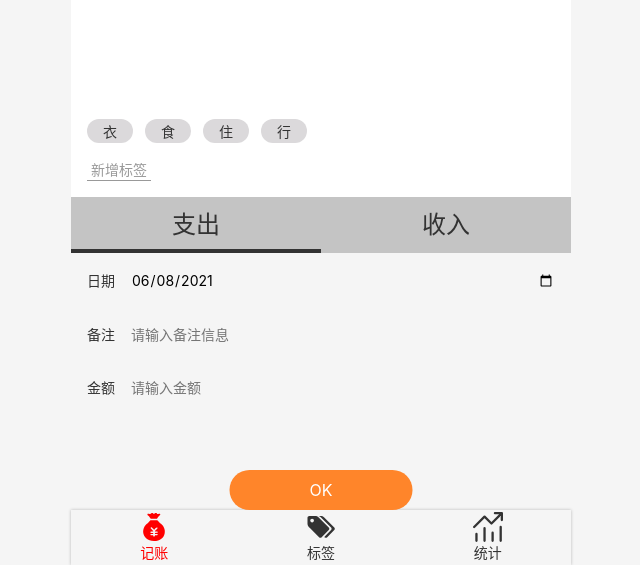
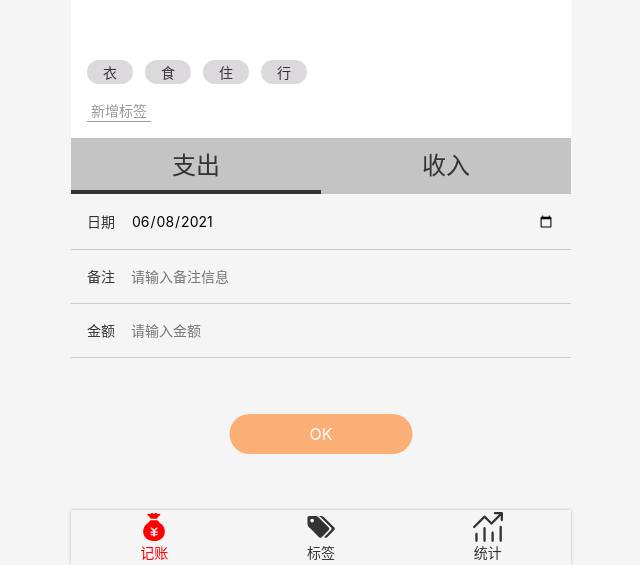
Before and after one commit to qianyuzzf/make-money-1, a Vue app: page /#/money in a window 1280 px wide. Shown: the part 235-800 px from the top of the page, without its empty margins (319-959 px from the left). Built offline with nearby package versions, Linux system fonts and the light colour scheme.

Commit message:
修改css样式

```diff
--- a/src/assets/styles/helper.scss
+++ b/src/assets/styles/helper.scss
@@ -3,7 +3,8 @@ $font-kai: Baskerville, Georgia, "Liberation Serif", "Kaiti SC", STKaiti, "AR PL
 $font-song: Georgia, "Nimbus Roman No9 L", "Songti SC", "Noto Serif CJK SC", "Source Han Serif SC", "Source Han Serif CN", STSong, "AR PL New Sung", "AR PL SungtiL GB", NSimSun, SimSun, "TW\-Sung", "WenQuanYi Bitmap Song", "AR PL UMing CN", "AR PL UMing HK", "AR PL UMing TW", "AR PL UMing TW MBE", PMingLiU, MingLiU, serif;
 
 $color-heightLight: #f00;
-$sure-button: #ff852a;
+$sure-button-bg: #ff852aa0;
+$sure-button-color: #fff;
 $danger-button: #ff4d4f;
 
 $color-shadow: rgba(0, 0, 0, 0.25);
--- a/src/components/money/FormItem.vue
+++ b/src/components/money/FormItem.vue
@@ -64,6 +64,7 @@ export default defineComponent({
   padding-left: 16px;
   display: flex;
   align-items: center;
+  border-bottom: 1px solid #ccc;
 
   > .name {
     padding-right: 16px;
--- a/src/components/money/NumberPad.vue
+++ b/src/components/money/NumberPad.vue
@@ -25,9 +25,9 @@ export default defineComponent({
   > .ok {
     @extend %transformCenter;
     border: none;
-    background: $sure-button;
-    color: #fff;
-    margin-top: 56px;
+    background: $sure-button-bg;
+    color: $sure-button-color;
+    margin: 56px 0;
     padding: 8px 80px;
     border-radius: 40px;
   }
```
